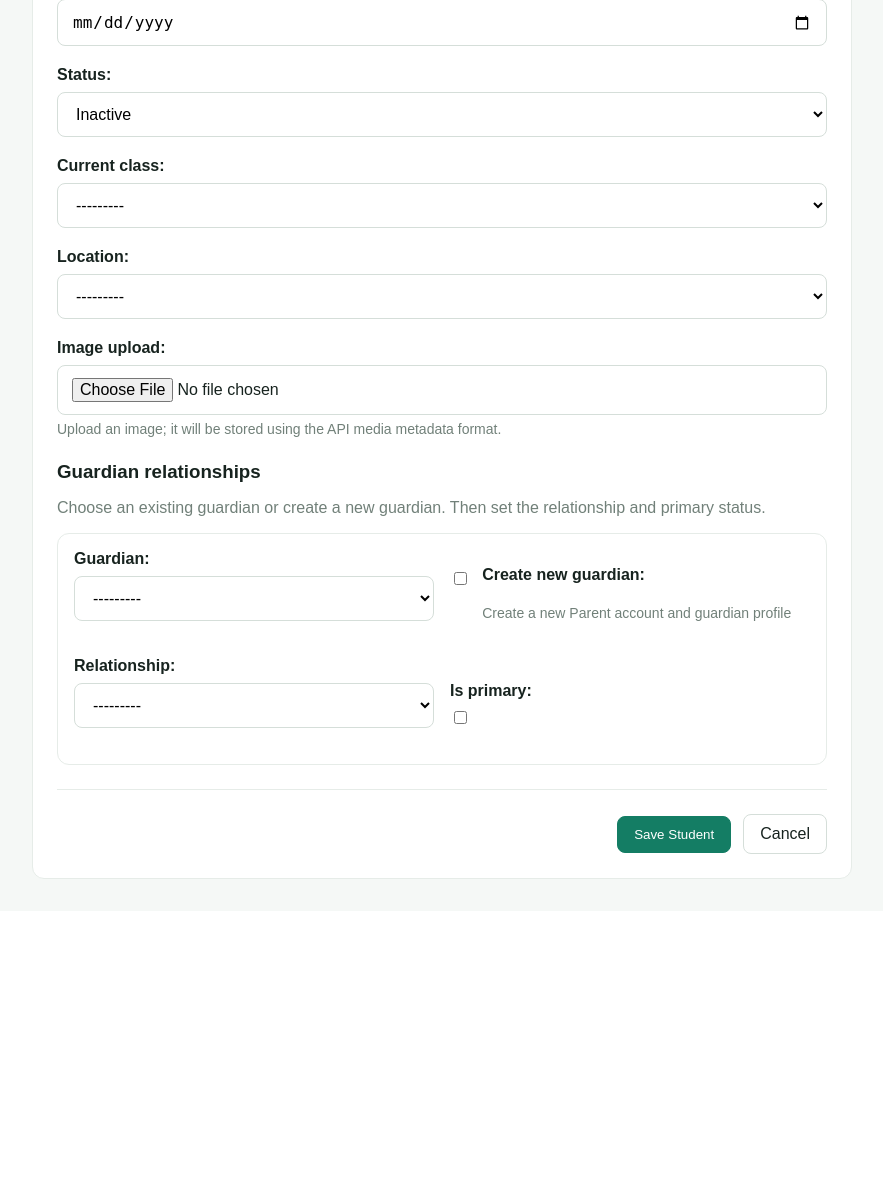
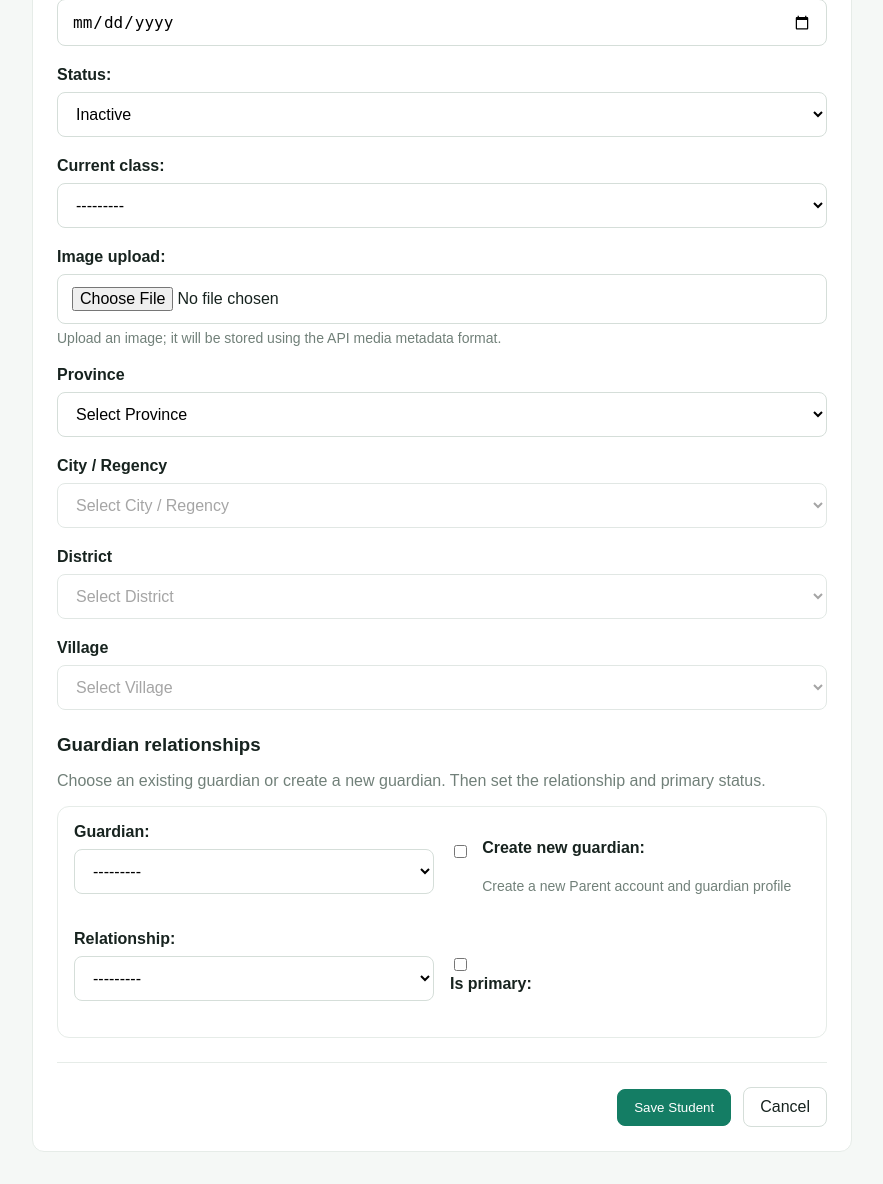
Before and after one commit to theclassping/classping-backend, a Django app: page /admin-web/students/add/ in a window 1280 px wide. Shown: the part 1115-2299 px from the top of the page, without its empty margins (240-1123 px from the left). Before the commit the page ends 1994 px from the top, so only its background shows below. Run offline with Django 4.2, Linux system fonts and the light colour scheme; a user stored in the database is signed in; tables that the repository leaves empty hold one stand-in row (values such as "Sample post"); data that the repository does not hold is empty; parts of the project's set-up code (start-up, migrations or seed data) failed here and were passed over.

Commit message:
fix edit student, location and image uploader

```diff
--- a/apps/admin_web/forms.py
+++ b/apps/admin_web/forms.py
@@ -534,9 +534,10 @@ class StudentForm(SearchableImageUploadMixin, forms.ModelForm):
         required=False,
         label="Current class",
     )
-    location = forms.ModelChoiceField(
-        queryset=Location.objects.none(),
+    location_id = forms.IntegerField(
         required=False,
+        widget=forms.HiddenInput(),
+        label="Village",
     )
     status = forms.ChoiceField(choices=Student.STATUS_CHOICES)
 
@@ -558,7 +559,6 @@ class StudentForm(SearchableImageUploadMixin, forms.ModelForm):
         self.fields["current_class"].queryset = Class.objects.select_related(
             "branch__school", "academic_year"
         ).order_by("branch__school__name", "branch__name", "name")
-        self.fields["location"].queryset = Location.objects.order_by("tree_id", "lft")
         if self.instance.pk:
             current_assignment = self.instance.class_students.filter(
                 is_current=True
@@ -566,15 +566,17 @@ class StudentForm(SearchableImageUploadMixin, forms.ModelForm):
             if current_assignment:
                 self.fields["current_class"].initial = current_assignment.class_obj_id
             if self.instance.location_id:
-                self.fields["location"].initial = self.instance.location_id
+                saved_location = Location.objects.filter(
+                    pk=self.instance.location_id,
+                    location_type="VILLAGE",
+                ).first()
+                self.fields["location_id"].initial = (
+                    saved_location.pk if saved_location else ""
+                )
 
     def save(self, commit=True):
         student = super().save(commit=False)
-        student.location_id = (
-            self.cleaned_data["location"].pk
-            if self.cleaned_data.get("location")
-            else None
-        )
+        student.location_id = self.cleaned_data.get("location_id") or None
         if commit:
             student.save()
             self.save_m2m()
@@ -582,6 +584,15 @@ class StudentForm(SearchableImageUploadMixin, forms.ModelForm):
 
     def clean(self):
         cleaned = super().clean()
+        location_id = cleaned.get("location_id")
+        if location_id:
+            try:
+                location = Location.objects.get(pk=location_id)
+            except Location.DoesNotExist:
+                self.add_error("location_id", "Select a valid village.")
+            else:
+                if location.location_type != "VILLAGE":
+                    self.add_error("location_id", "Select a village, not a higher location level.")
         branch = cleaned.get("branch")
         current_class = cleaned.get("current_class")
         if branch and current_class and current_class.branch_id != branch.pk:
--- a/apps/admin_web/views/guardians.py
+++ b/apps/admin_web/views/guardians.py
@@ -36,7 +36,7 @@ def guardian_detail(request, pk):
 @login_required(login_url="admin_web:login")
 def guardian_form(request, pk=None):
     guardian = get_object_or_404(Guardian, pk=pk) if pk else None
-    form = GuardianForm(request.POST or None, instance=guardian)
+    form = GuardianForm(request.POST or None, request.FILES or None, instance=guardian)
     if request.method == "POST" and form.is_valid():
         guardian = form.save()
         messages.success(request, "Guardian saved.")
--- a/apps/admin_web/views/schools.py
+++ b/apps/admin_web/views/schools.py
@@ -138,7 +138,7 @@ def school_detail(request, pk):
 @login_required(login_url="admin_web:login")
 def school_form(request, pk=None):
     school = get_object_or_404(School, pk=pk) if pk else None
-    form = SchoolForm(request.POST or None, instance=school)
+    form = SchoolForm(request.POST or None, request.FILES or None, instance=school)
     if request.method == "POST" and form.is_valid():
         school = form.save()
         messages.success(request, "School saved.")
--- a/apps/admin_web/views/students.py
+++ b/apps/admin_web/views/students.py
@@ -132,13 +132,16 @@ def student_detail(request, pk):
         None,
     )
     location = Location.objects.filter(pk=student.location_id).first()
+    location_path = " / ".join(
+        item.name for item in location.get_ancestors(include_self=True)
+    ) if location else "-"
     return render(
         request,
         "admin_web/students/detail.html",
         {
             "student": student,
             "current_assignment": current_assignment,
-            "location": location,
+            "location_path": location_path,
         },
     )
 
@@ -146,7 +149,20 @@ def student_detail(request, pk):
 @login_required(login_url="admin_web:login")
 def student_form(request, pk=None):
     student = get_object_or_404(Student, pk=pk) if pk else None
-    form = StudentForm(request.POST or None, instance=student)
+    form = StudentForm(request.POST or None, request.FILES or None, instance=student)
+    provinces = Location.objects.filter(location_type="PROVINCE").order_by("name")
+    selected_location_id = (
+        request.POST.get("location_id")
+        if request.method == "POST"
+        else student.location_id if student else None
+    )
+    selected_locations = {}
+    selected_location = Location.objects.filter(pk=selected_location_id).first()
+    if selected_location and selected_location.location_type == "VILLAGE":
+        selected_locations = {
+            location.location_type: location.pk
+            for location in selected_location.get_ancestors(include_self=True)
+        }
     guardian_formset = StudentGuardianFormSet(
         request.POST or None,
         instance=student,
@@ -177,7 +193,16 @@ def student_form(request, pk=None):
     return render(
         request,
         "admin_web/students/form.html",
-        {"form": form, "guardian_formset": guardian_formset, "student": student},
+        {
+            "form": form,
+            "guardian_formset": guardian_formset,
+            "student": student,
+            "provinces": provinces,
+            "selected_province_id": selected_locations.get("PROVINCE", ""),
+            "selected_city_id": selected_locations.get("CITY", ""),
+            "selected_district_id": selected_locations.get("DISTRICT", ""),
+            "selected_village_id": selected_locations.get("VILLAGE", ""),
+        },
     )
 
 
--- a/templates/admin_web/students/detail.html
+++ b/templates/admin_web/students/detail.html
@@ -16,7 +16,7 @@
     <div class="detail-row"><div class="detail-label">Enrollment date</div><div>{{ student.enroll_date|date:"d M Y" }}</div></div>
     <div class="detail-row"><div class="detail-label">Status</div><div>{{ student.status|title }}</div></div>
     <div class="detail-row"><div class="detail-label">Address</div><div>{{ student.address|default:"-"|linebreaksbr }}</div></div>
-    <div class="detail-row"><div class="detail-label">Location</div><div>{{ location.name|default:"-" }}</div></div>
+    <div class="detail-row"><div class="detail-label">Location</div><div>{{ location_path }}</div></div>
     {% with url=student|admin_image_url %}<div class="detail-row"><div class="detail-label">Image</div><div>{% if url %}<a href="{{ url }}" target="_blank" rel="noopener">View image</a>{% else %}-{% endif %}</div></div>{% endwith %}
     <div class="detail-row"><div class="detail-label">Current class</div><div>{% if current_assignment %}{{ current_assignment.class_obj.name }}{% else %}-{% endif %}</div></div>
     <div class="detail-row"><div class="detail-label">School / Branch</div><div>{% if current_assignment %}{{ current_assignment.class_obj.branch.school.name }} / {{ current_assignment.class_obj.branch.name }}{% else %}-{% endif %}</div></div>
--- a/templates/admin_web/students/form.html
+++ b/templates/admin_web/students/form.html
@@ -11,13 +11,41 @@
 <div class="card form-card">
     <form method="post" enctype="multipart/form-data">
         {% csrf_token %}
-        {% for field in form %}
+        {{ form.location_id }}
+        {% for field in form.visible_fields %}
             <div class="form-group">
                 {{ field.label_tag }}{{ field }}
                 {% if field.help_text %}<small class="help-text">{{ field.help_text }}</small>{% endif %}
                 {% if field.errors %}<ul class="field-errors">{% for error in field.errors %}<li>{{ error }}</li>{% endfor %}</ul>{% endif %}
             </div>
         {% endfor %}
+        <div class="form-group">
+            <label for="province_id">Province</label>
+            <select id="province_id" name="province_id">
+                <option value="">Select Province</option>
+                {% for province in provinces %}
+                    <option value="{{ province.pk }}">{{ province.name }}</option>
+                {% endfor %}
+            </select>
+        </div>
+        <div class="form-group">
+            <label for="city_id">City / Regency</label>
+            <select id="city_id" name="city_id" disabled>
+                <option value="">Select City / Regency</option>
+            </select>
+        </div>
+        <div class="form-group">
+            <label for="district_id">District</label>
+            <select id="district_id" name="district_id" disabled>
+                <option value="">Select District</option>
+            </select>
+        </div>
+        <div class="form-group">
+            <label for="village_id">Village</label>
+            <select id="village_id" name="village_id" disabled>
+                <option value="">Select Village</option>
+            </select>
+        </div>
         <section class="detail-section">
             <h3>Guardian relationships</h3>
             <p class="text-muted">Choose an existing guardian or create a new guardian. Then set the relationship and primary status.</p>
@@ -38,19 +66,15 @@
                     <div class="guardian-details" data-new-guardian>
                         <h4>New guardian details</h4>
                         <div class="guardian-fields">
-                            {% for field in guardian_form.visible_fields %}
-                                {% if field.name == 'first_name' or field.name == 'last_name' or field.name == 'email' or field.name == 'phone_number' %}
-                                    <div class="form-group">{{ field.label_tag }}{{ field }}{% if field.errors %}<ul class="field-errors">{% for error in field.errors %}<li>{{ error }}</li>{% endfor %}</ul>{% endif %}</div>
-                                {% endif %}
-                            {% endfor %}
+                            <div class="form-group">{{ guardian_form.first_name.label_tag }}{{ guardian_form.first_name }}{% if guardian_form.first_name.errors %}<ul class="field-errors">{% for error in guardian_form.first_name.errors %}<li>{{ error }}</li>{% endfor %}</ul>{% endif %}</div>
+                            <div class="form-group">{{ guardian_form.last_name.label_tag }}{{ guardian_form.last_name }}{% if guardian_form.last_name.errors %}<ul class="field-errors">{% for error in guardian_form.last_name.errors %}<li>{{ error }}</li>{% endfor %}</ul>{% endif %}</div>
+                            <div class="form-group">{{ guardian_form.email.label_tag }}{{ guardian_form.email }}{% if guardian_form.email.errors %}<ul class="field-errors">{% for error in guardian_form.email.errors %}<li>{{ error }}</li>{% endfor %}</ul>{% endif %}</div>
+                            <div class="form-group">{{ guardian_form.phone_number.label_tag }}{{ guardian_form.phone_number }}{% if guardian_form.phone_number.errors %}<ul class="field-errors">{% for error in guardian_form.phone_number.errors %}<li>{{ error }}</li>{% endfor %}</ul>{% endif %}</div>
                         </div>
                     </div>
                     <div class="guardian-settings">
-                        {% for field in guardian_form.visible_fields %}
-                            {% if field.name == 'relationship' or field.name == 'is_primary' %}
-                                <div class="form-group">{{ field.label_tag }}{{ field }}{% if field.errors %}<ul class="field-errors">{% for error in field.errors %}<li>{{ error }}</li>{% endfor %}</ul>{% endif %}</div>
-                            {% endif %}
-                        {% endfor %}
+                        <div class="form-group">{{ guardian_form.relationship.label_tag }}{{ guardian_form.relationship }}{% if guardian_form.relationship.errors %}<ul class="field-errors">{% for error in guardian_form.relationship.errors %}<li>{{ error }}</li>{% endfor %}</ul>{% endif %}</div>
+                        <div class="form-group">{{ guardian_form.is_primary }}{{ guardian_form.is_primary.label_tag }}{% if guardian_form.is_primary.errors %}<ul class="field-errors">{% for error in guardian_form.is_primary.errors %}<li>{{ error }}</li>{% endfor %}</ul>{% endif %}</div>
                     </div>
                 </div>
             {% endfor %}
@@ -76,6 +100,80 @@ document.querySelectorAll('[data-guardian-row]').forEach(function (row) {
     toggle.addEventListener('change', updateGuardianMode);
     updateGuardianMode();
 });
+
+(function () {
+    const province = document.getElementById('province_id');
+    const city = document.getElementById('city_id');
+    const district = document.getElementById('district_id');
+    const village = document.getElementById('village_id');
+    const locationId = document.getElementById('id_location_id');
+    const selectedProvince = '{{ selected_province_id|default:"" }}';
+    const selectedCity = '{{ selected_city_id|default:"" }}';
+    const selectedDistrict = '{{ selected_district_id|default:"" }}';
+    const selectedVillage = '{{ selected_village_id|default:"" }}';
+
+    function reset(select, label) {
+        select.innerHTML = '';
+        const option = document.createElement('option');
+        option.value = '';
+        option.textContent = label;
+        select.appendChild(option);
+        select.disabled = true;
+    }
+
+    async function loadChildren(select, parentId, label, selectedId) {
+        reset(select, label);
+        if (!parentId) return;
+        const response = await fetch('/admin-web/locations/children/?parent_id=' + encodeURIComponent(parentId));
+        if (!response.ok) throw new Error('Unable to load locations.');
+        const data = await response.json();
+        (data.results || []).forEach(function (item) {
+            const option = document.createElement('option');
+            option.value = item.id;
+            option.textContent = item.name;
+            option.selected = String(item.id) === String(selectedId || '');
+            select.appendChild(option);
+        });
+        select.disabled = !(data.results || []).length;
+    }
+
+    province.addEventListener('change', async function () {
+        locationId.value = '';
+        reset(city, 'Select City / Regency');
+        reset(district, 'Select District');
+        reset(village, 'Select Village');
+        try { await loadChildren(city, province.value, 'Select City / Regency'); } catch (error) { console.error(error); }
+    });
+    city.addEventListener('change', async function () {
+        locationId.value = '';
+        reset(district, 'Select District');
+        reset(village, 'Select Village');
+        try { await loadChildren(district, city.value, 'Select District'); } catch (error) { console.error(error); }
+    });
+    district.addEventListener('change', async function () {
+        locationId.value = '';
+        reset(village, 'Select Village');
+        try { await loadChildren(village, district.value, 'Select Village'); } catch (error) { console.error(error); }
+    });
+    village.addEventListener('change', function () {
+        locationId.value = village.value;
+    });
+
+    async function restoreSelection() {
+        if (!selectedProvince) return;
+        province.value = selectedProvince;
+        await loadChildren(city, selectedProvince, 'Select City / Regency', selectedCity);
+        if (!selectedCity) return;
+        await loadChildren(district, selectedCity, 'Select District', selectedDistrict);
+        if (!selectedDistrict) return;
+        await loadChildren(village, selectedDistrict, 'Select Village', selectedVillage);
+        if (selectedVillage) {
+            village.value = selectedVillage;
+            locationId.value = selectedVillage;
+        }
+    }
+    restoreSelection().catch(function (error) { console.error(error); });
+})();
 </script>
 {% if student %}
     <form method="post" action="{% url 'admin_web:student_delete' student.pk %}" class="detail-actions" onsubmit="return confirm('Delete this student and their linked records?');">
```
